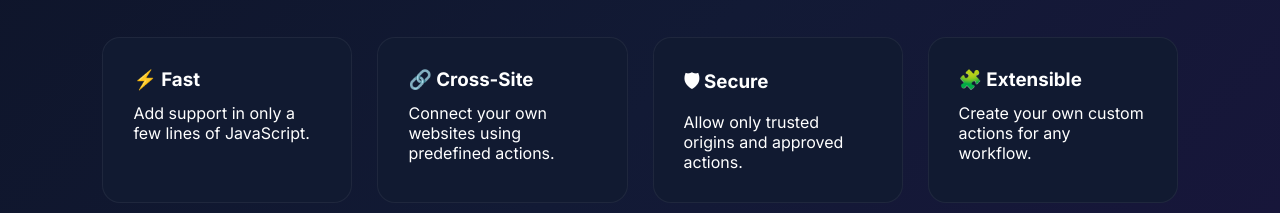
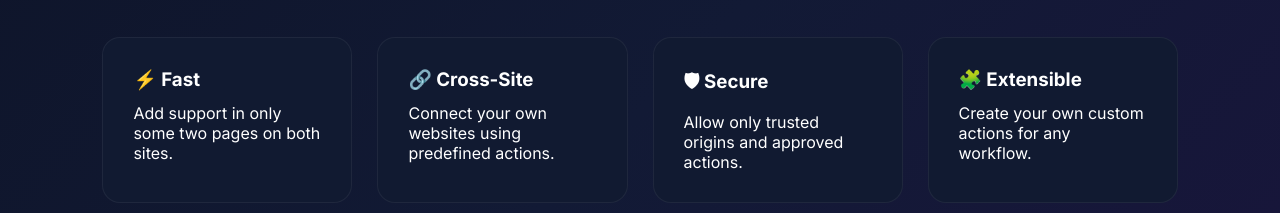
Before and after one commit to Maxenoz/maxenoz.github.io, a plain HTML site: page ultraactions/index.html in a window 1280 px wide. Shown: the part 894-1107 px from the top of the page. Drawn offline with Linux system fonts and the light colour scheme.

Commit message:
Update index.html

```diff
--- a/ultraactions/index.html
+++ b/ultraactions/index.html
@@ -282,7 +282,7 @@ and integrate your web applications with an easy, secure API.
 
 <div class="card">
 <h3>⚡ Fast</h3>
-<p>Add support in only a few lines of JavaScript.</p>
+<p>Add support in only some two pages on both sites.</p>
 </div>
 
 <div class="card">
```
